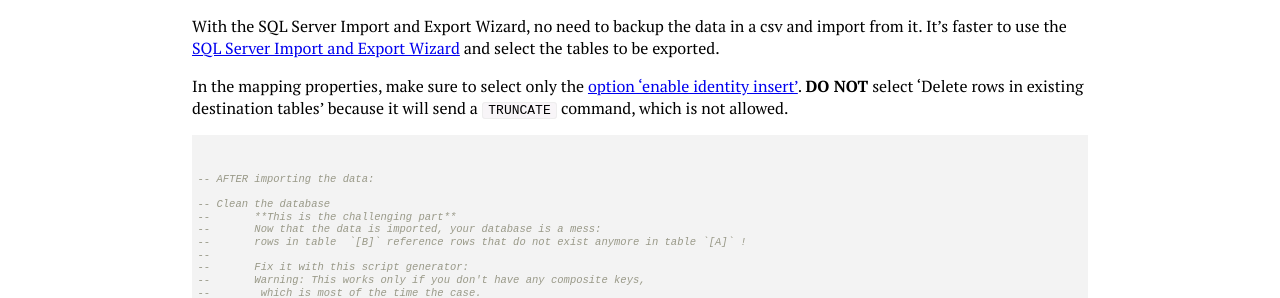
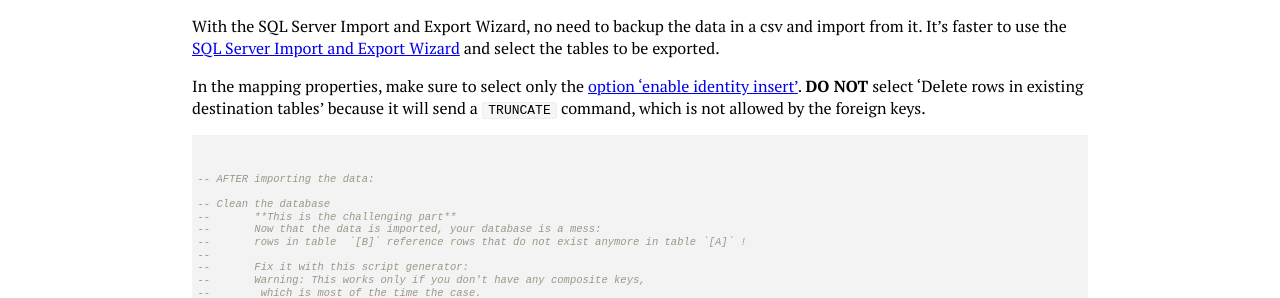
Before and after one commit to andriniaina/andriniaina.github.io, a Jekyll site: the page built from _posts/2014-06-12-data-copy-disable-fk.markdown, in a window 1280 px wide. Shown: the part 671-969 px from the top of the page. Built offline with Jekyll 4.4.1, drawn with Linux system fonts in a browser that asks for light colours; nearby versions of some CDN libraries; Markdown is read by kramdown in place of the engine named in the settings.

Commit message:
correction

````diff
--- a/_posts/2014-06-12-data-copy-disable-fk.markdown
+++ b/_posts/2014-06-12-data-copy-disable-fk.markdown
@@ -33,7 +33,7 @@
 and select the tables to be exported.
 
 In the mapping properties, make sure to select only the [option 'enable identity insert'](http://bergdaniel.se/wp-content/upload/legacy/enable%20identity%20insert.png).
-**DO NOT** select 'Delete rows in existing destination tables' because it will send a `TRUNCATE` command, which is not allowed.
+**DO NOT** select 'Delete rows in existing destination tables' because it will send a `TRUNCATE` command, which is not allowed by the foreign keys.
 
 ```sql
 
````
